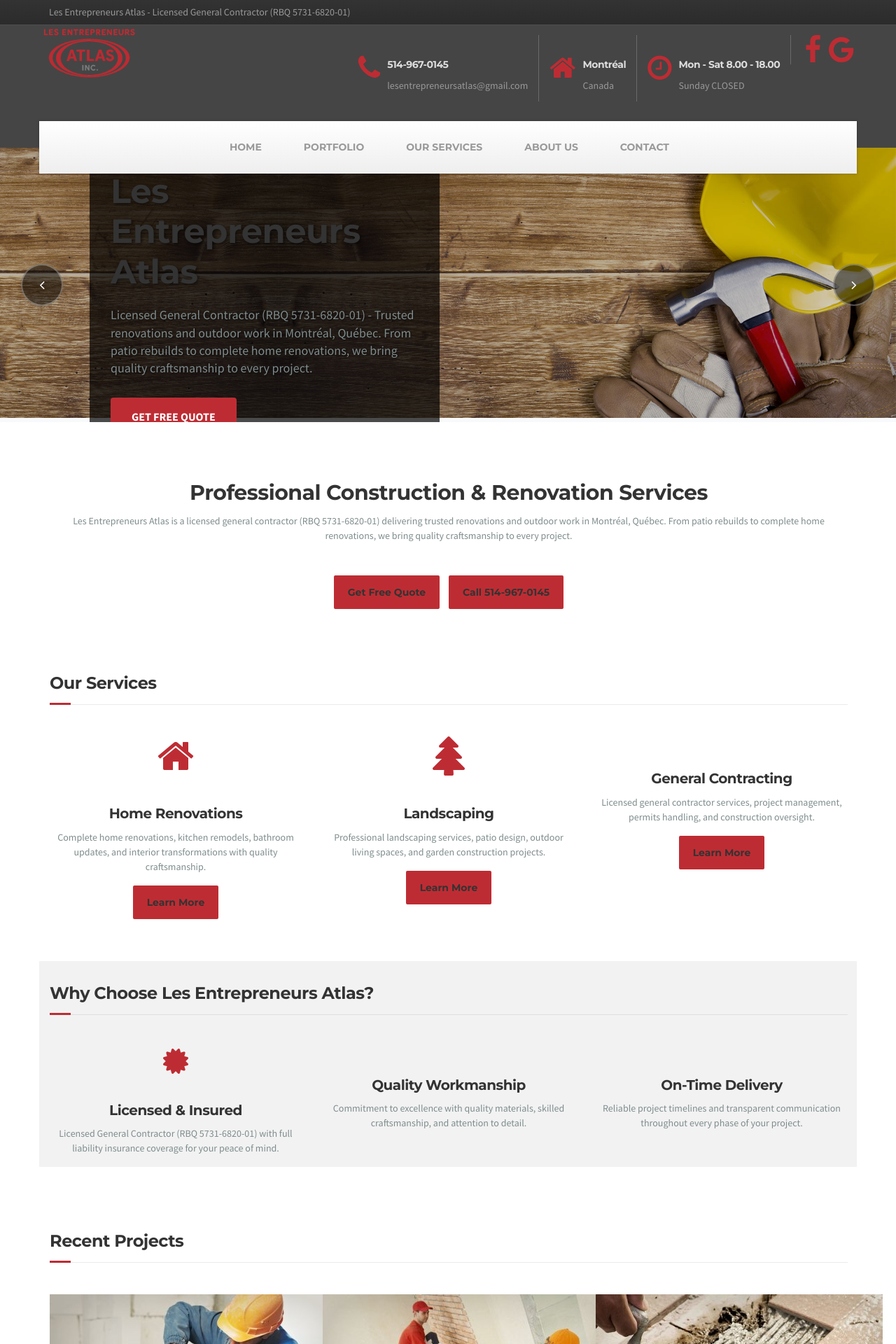
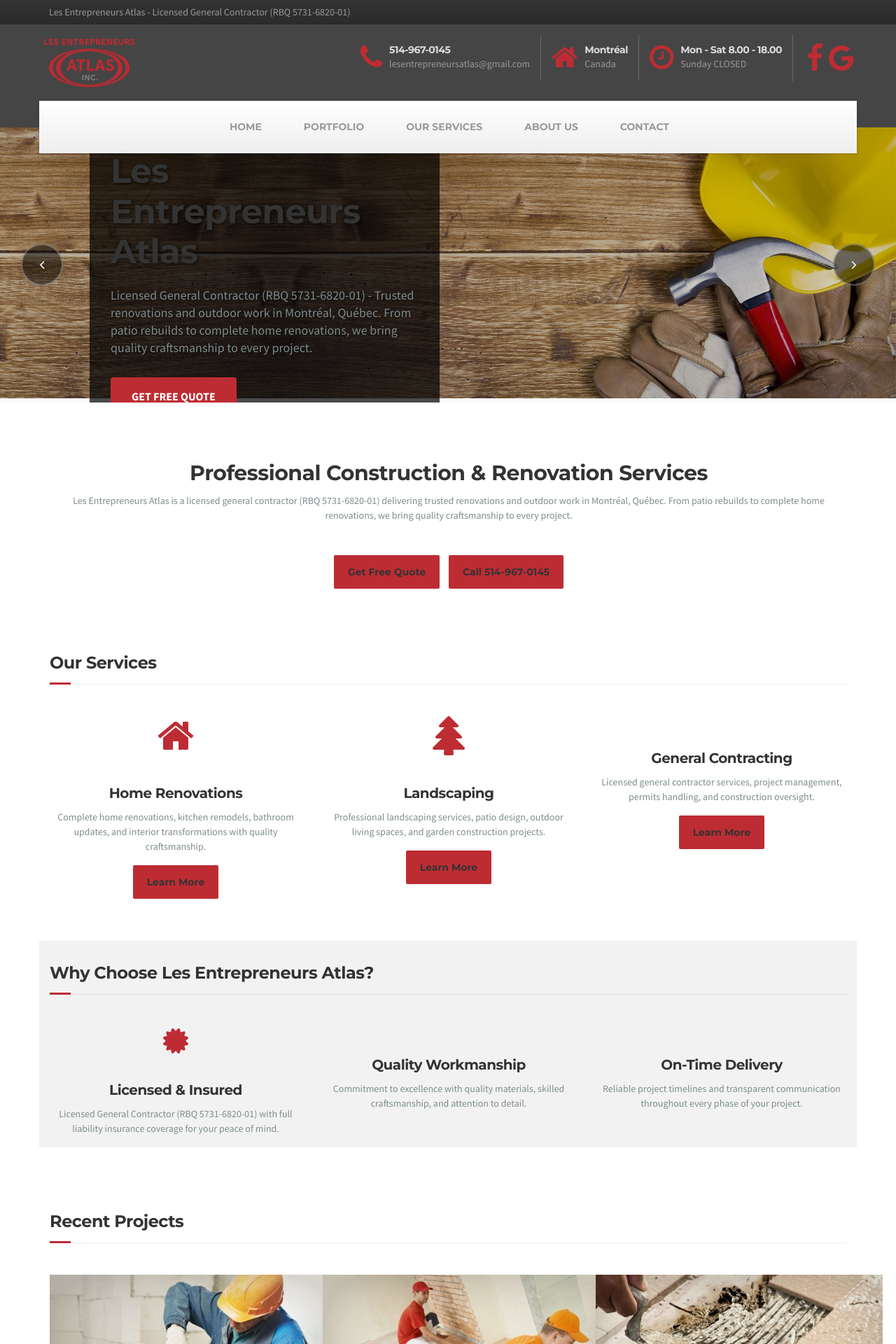
Before and after one commit to Endracion/Atlas, a Jekyll site: the page built from index.md, in a window 1280 px wide. Shown: the top 1920 px of the page at 70% size. Built offline with Jekyll 4.4.1, drawn with Linux system fonts in a browser that asks for light colours.

Commit message:
best header

```diff
--- a/assets/css/renotheme.css
+++ b/assets/css/renotheme.css
@@ -142,6 +142,7 @@
   .logo {
     float: left;
     max-width: 218px;
+    padding-top: 14px;
   }
 }
 
@@ -228,6 +229,12 @@
     flex: 1;
   }
 
+  .header-widgets .widget-social-icons {
+    display: flex;
+    align-items: center;
+    padding: 12px 0 12px 15px;
+  }
+
   .header-widgets .widget-social-icons .social-icons__link {
     margin: 0 4px;
   }
@@ -257,6 +264,8 @@
   font-size: 14px;
   font-weight: bold;
   color: #dddddd !important;
+  margin-top: 0 !important;
+  margin-bottom: 0 !important;
 }
 
 .icon-box__subtitle {
```
